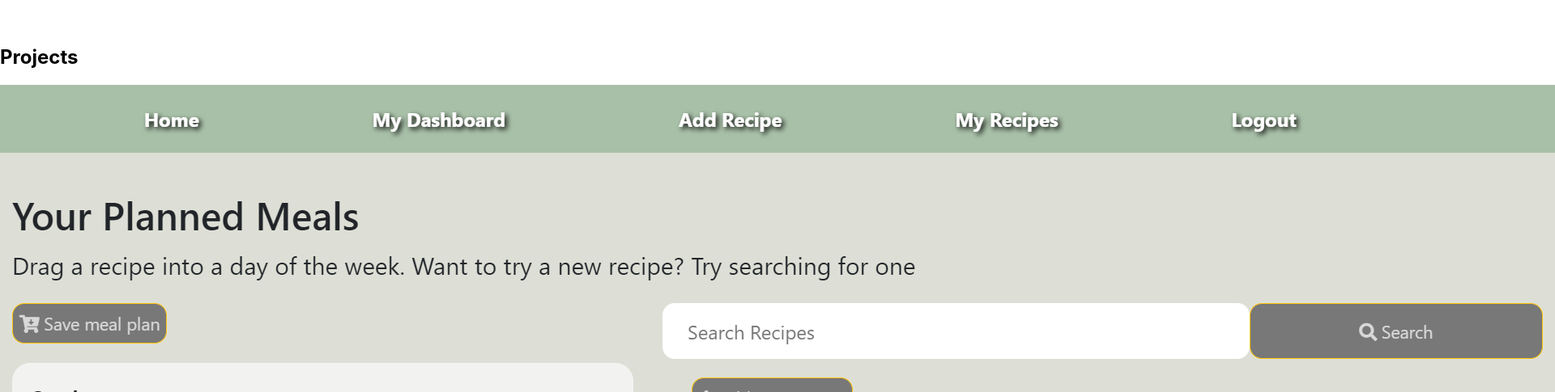
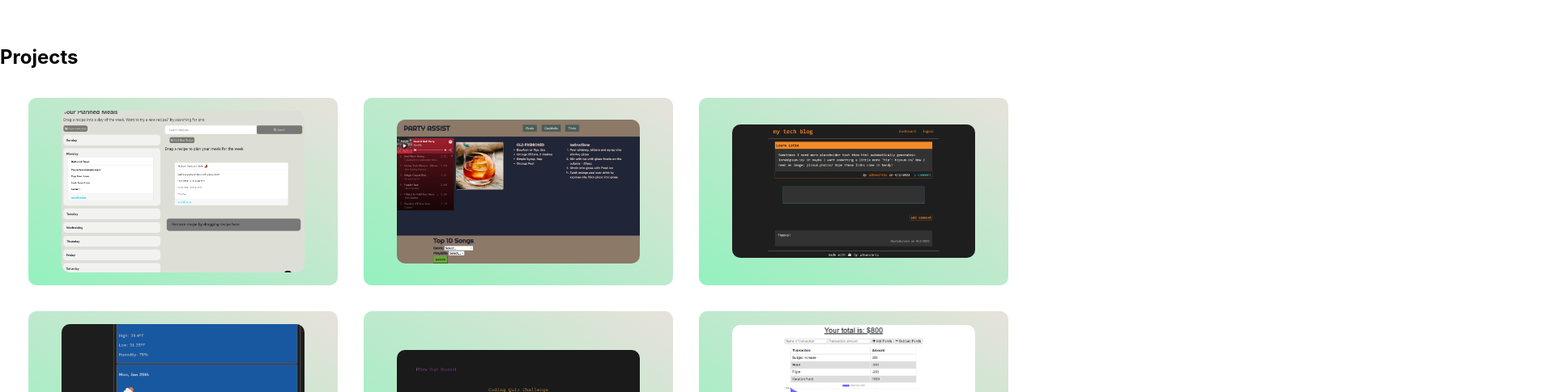
Before and after one commit to albenchris/alexander-christopherson-portfolio, a React (Create React App) app: page / in a window 1280 px wide. Shown: the part 911-1396 px from the top of the page at 81% size, 1920 px wide, since content can reach past the window. Built offline with nearby package versions, Linux system fonts and the light colour scheme.

Commit message:
initial styles for Project component

```diff
--- /dev/null
+++ b/src/components/Portfolio/assets/css/style.css
@@ -0,0 +1,6 @@
+.project-container {
+    display: flex;
+    flex-wrap: wrap;
+    justify-content: center;
+    align-items: center;
+}
--- a/src/components/Portfolio/index.js
+++ b/src/components/Portfolio/index.js
@@ -1,6 +1,7 @@
 import React from 'react';
 import Project from '../Project';
-import repos from '../Project/repos.json';
+import repos from './assets/repos.json';
+import './assets/css/style.css';
 
 const Portfolio = () => {
 
--- /dev/null
+++ b/src/components/Project/assets/css/style.css
@@ -0,0 +1,74 @@
+.card {
+    position: relative;
+    background: linear-gradient(
+        to right top,
+        rgba(65, 231, 140, 0.568),
+        rgba(92, 52, 6, 0.144)
+    );
+    width: 350px;
+    height: 200px;
+    margin: 1rem;
+    padding: 1rem;
+}
+
+.card,
+.content,
+.image-container,
+.link-container {
+    border-radius: 10px;
+    display: flex;
+    flex-wrap: wrap;
+    flex-direction: column;
+    align-items: center;
+    justify-content: center;
+    overflow: hidden;
+}
+
+.link-container {
+    flex-direction: row;
+}
+
+.content {
+    position: absolute;
+    justify-content: space-between;
+    height: 200%;
+    background-size: cover;
+    background-position: center;
+    transition: ease-in-out;
+}
+
+.content:hover {
+    height: 70%;
+}
+
+.image-container {
+    width: 300px;
+    height: 200px;
+}
+
+.image-container img {
+    border-radius: 10px;
+    width: 100%;
+    height: auto;
+}
+
+.project-name,
+.project-link {
+    background: linear-gradient(
+        to right bottom,
+        rgba(39, 39, 39, 0.7),
+        rgba(0, 0, 0, 0.3)
+    );
+    border-radius: 5px;
+    padding: 10px;
+}
+
+.project-name,
+.project-link a {
+    font-weight: 600;
+    color: rgba(0, 230, 142, 1);
+}
+
+.project-link {
+    margin: 10px;
+}
--- a/src/components/Project/index.js
+++ b/src/components/Project/index.js
@@ -1,30 +1,29 @@
 import React from 'react';
+import './assets/css/style.css';
 
 const Project = (props) => {
 
     const { name, image, repositoryLink, deployedLink } = props;
 
-    console.log(image);
-
     return (
-        <div>
-            <div>
+        <div className="card">
+            <div className="image-container">
                 <img alt={name} src={image} />
             </div>
-            <div>
-                <h3>{name}</h3>
-                <ul>
-                    <li>
+            <div className="content">
+                <h3 className="project-name">{name}</h3>
+                <div className="link-container">
+                    <div className="project-link">
                         <a href={deployedLink} target="_blank" rel="noreferrer">
                             deployed
                         </a>
-                    </li>
-                    <li>
+                    </div>
+                    <div className="project-link">
                         <a href={repositoryLink} target="_blank" rel="noreferrer">
                             repository
                         </a>
-                    </li>
-                </ul>
+                    </div>
+                </div>
             </div>
         </div>
     );
--- a/src/index.css
+++ b/src/index.css
@@ -17,6 +17,16 @@ code {
   height: 32px;
 }
 
+
 section {
   margin-bottom: 20%;
 }
+
+ul {
+  list-style: none;
+}
+
+a {
+  text-decoration: none;
+  color: black;
+}
```
Also changed, not shown: src/components/Portfolio/assets/repos.json (renamed from src/components/Project/repos.json).
